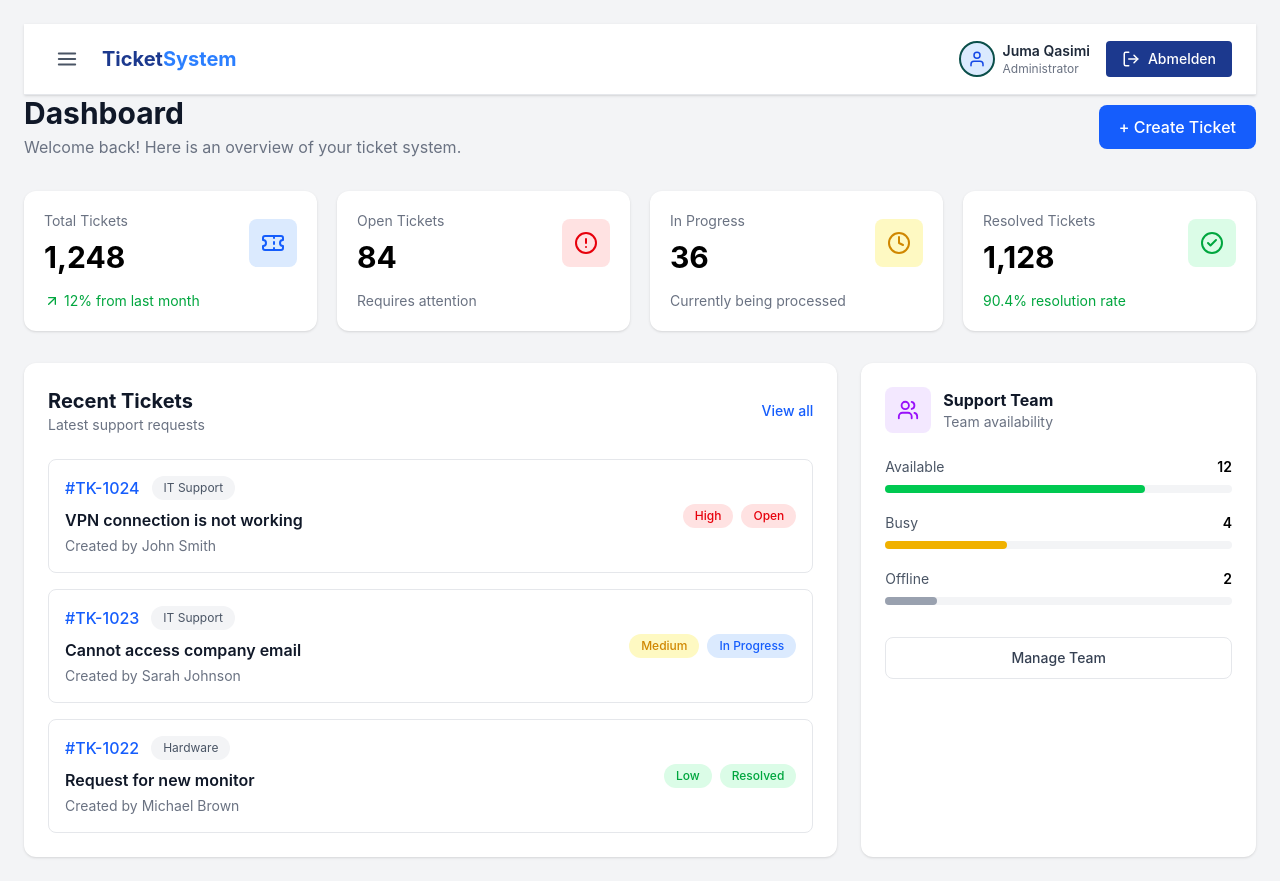
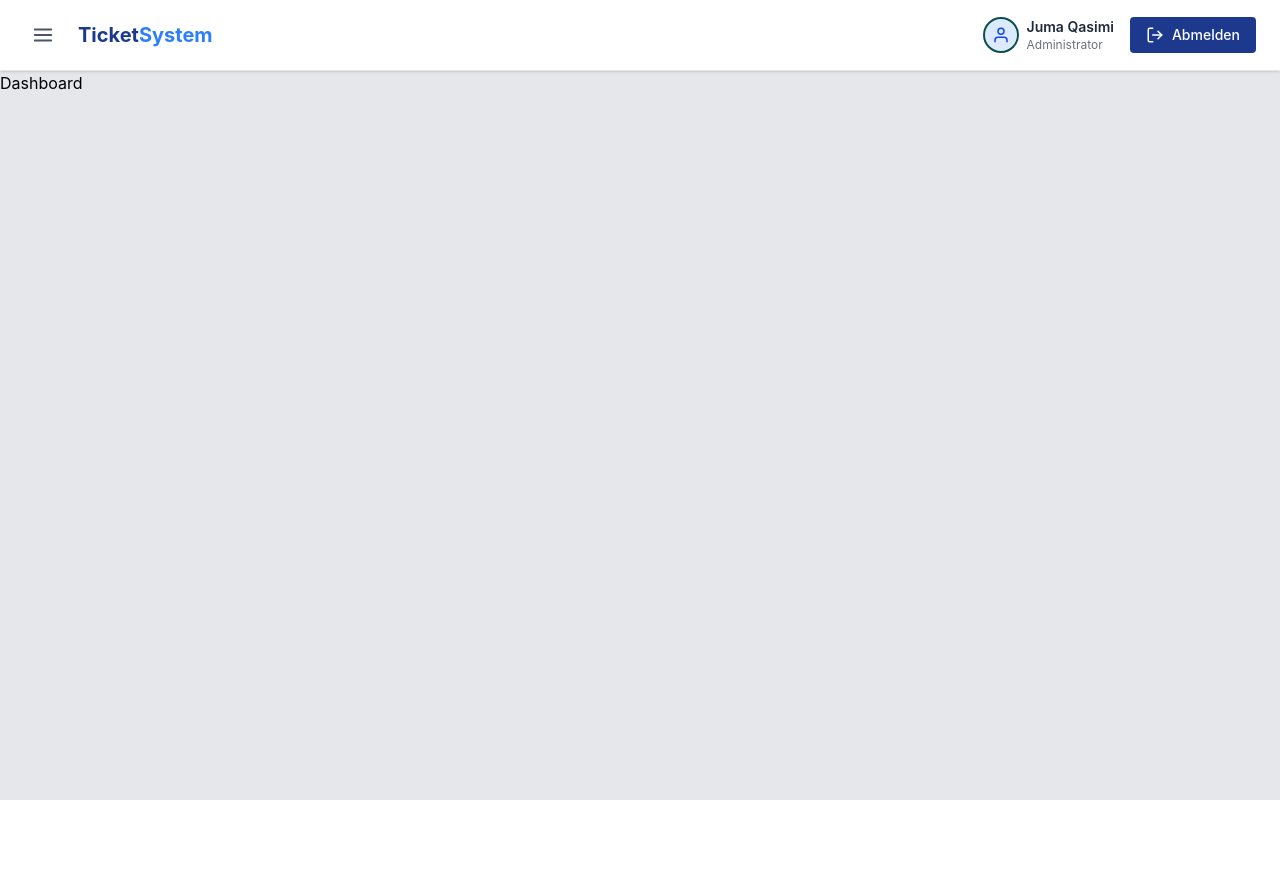
Before and after one commit to JumaQasimiM/ITDesk, a React (Vite) app: page /dashboard in a window 1280 px wide. After the commit the page ends 800 px from the top, so only its background shows below. Built offline with nearby package versions, Linux system fonts and the light colour scheme.

Commit message:
update dashboard page

```diff
--- a/src/App.tsx
+++ b/src/App.tsx
@@ -1,9 +1,9 @@
 import { BrowserRouter, Route, Routes } from "react-router-dom";
 
-// =========== Components =============
+// =========== Pages =============
 import Home from "./pages/Home";
 import About from "./pages/About";
-import Dashboard from "./features/dashboard/dashboard";
+import Dashboard from "./pages/Dashboard";
 
 function App() {
   return (
--- a/src/pages/Dashboard.tsx
+++ b/src/pages/Dashboard.tsx
@@ -2,7 +2,7 @@
 
 const Dashboard = () => {
   return (
-    <div>
+    <div className="min-h-screen bg-gray-200">
       <DashboardHeader />
       <h1>Dashboard</h1>
     </div>
```
